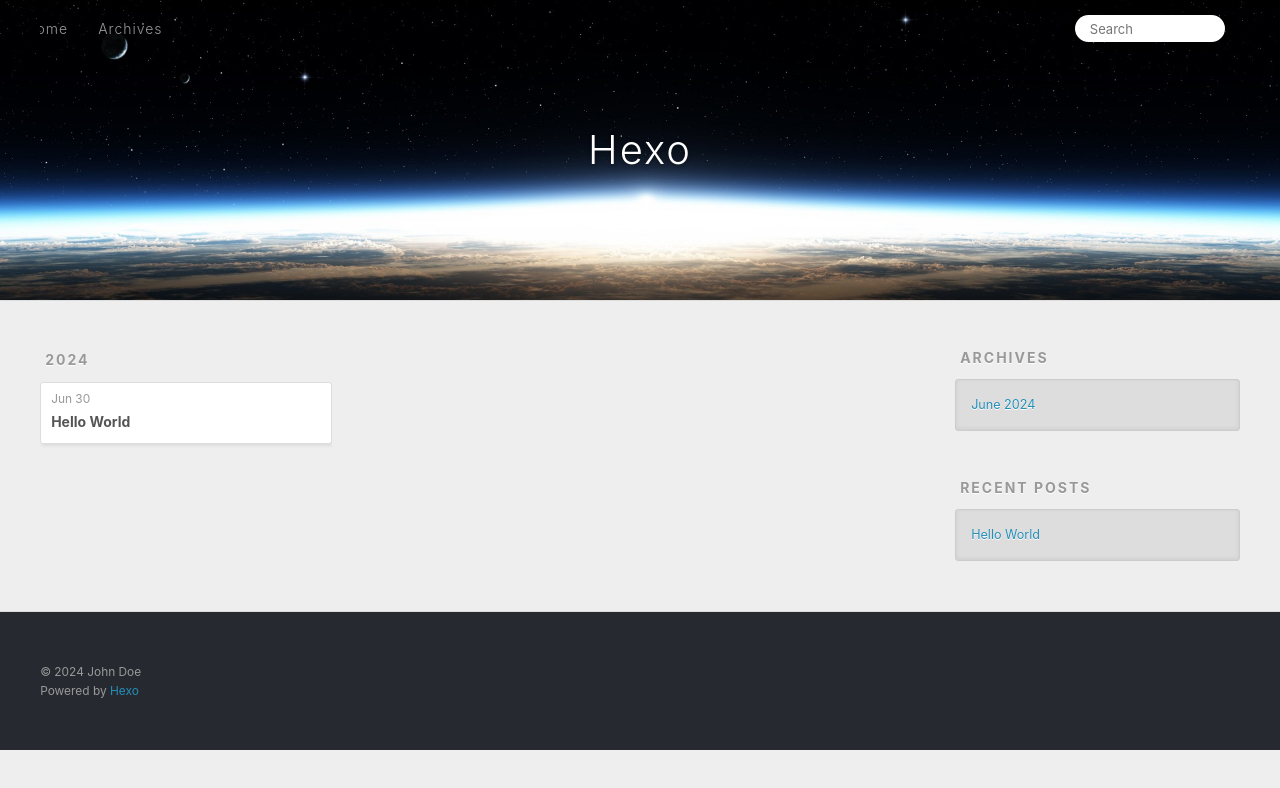
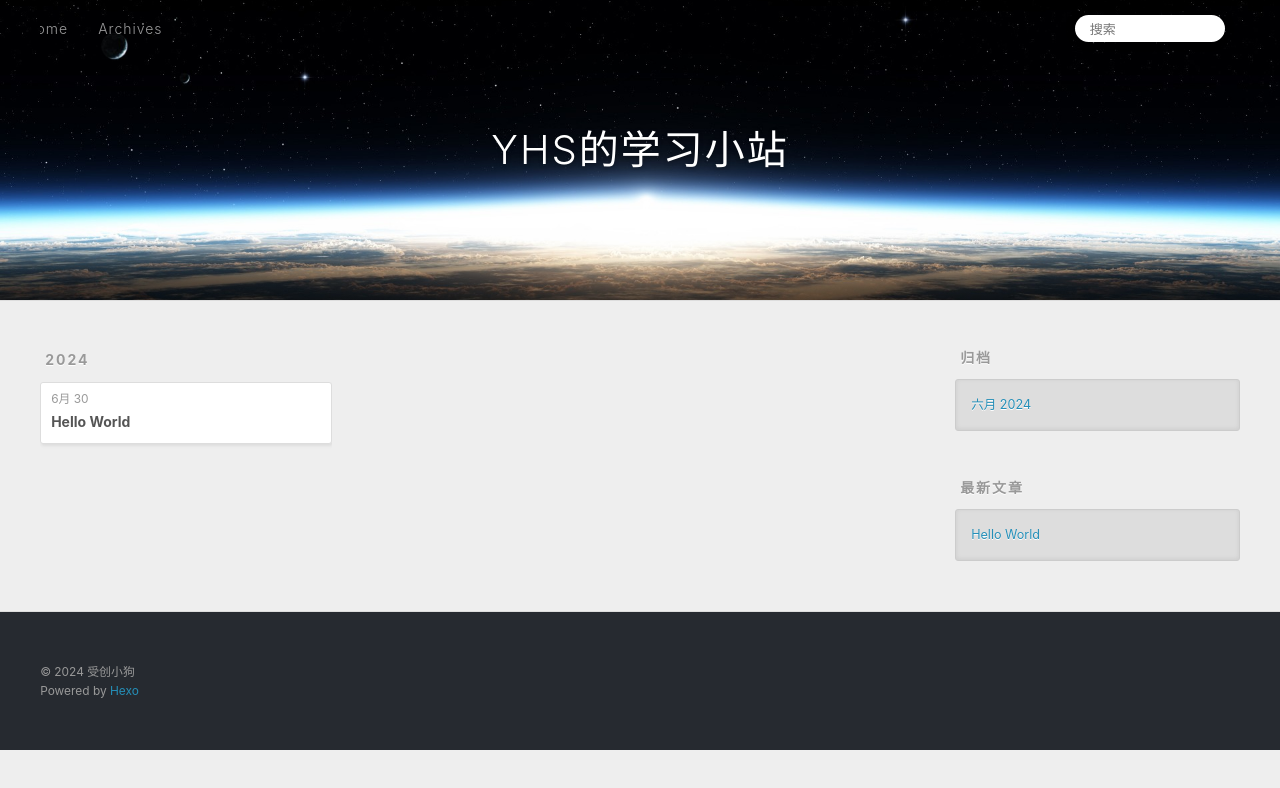
Before and after one commit to scxgYhs/scxgYhs.github.io, a plain HTML site: page archives/index.html in a window 1280 px wide. Both pictures are taken after a click on the link 1232 px from the left and 27 px from the top of the page. Drawn offline with Linux system fonts and the light colour scheme.

Commit message:
Site updated: 2024-06-30 01:06:47

```diff
--- a/archives/index.html
+++ b/archives/index.html
@@ -4,17 +4,17 @@
   <meta charset="utf-8">
 
 
-  <title>Archives | Hexo</title>
+  <title>归档 | YHS的学习小站</title>
   <meta name="viewport" content="width=device-width, initial-scale=1, shrink-to-fit=no">
   <meta property="og:type" content="website">
-<meta property="og:title" content="Hexo">
+<meta property="og:title" content="YHS的学习小站">
 <meta property="og:url" content="http://example.com/archives/index.html">
-<meta property="og:site_name" content="Hexo">
-<meta property="og:locale" content="en_US">
-<meta property="article:author" content="John Doe">
+<meta property="og:site_name" content="YHS的学习小站">
+<meta property="og:locale" content="zh_CN">
+<meta property="article:author" content="受创小狗">
 <meta name="twitter:card" content="summary">
 
-    <link rel="alternate" href="/atom.xml" title="Hexo" type="application/atom+xml">
+    <link rel="alternate" href="/atom.xml" title="YHS的学习小站" type="application/atom+xml">
 
 
     <link rel="shortcut icon" href="/favicon.png">
@@ -39,7 +39,7 @@
   <div id="header-outer" class="outer">
     <div id="header-title" class="inner">
       <h1 id="logo-wrap">
-        <a href="/" id="logo">Hexo</a>
+        <a href="/" id="logo">YHS的学习小站</a>
       </h1>
 
     </div>
@@ -55,12 +55,12 @@
       <nav id="sub-nav">
 
 
-          <a class="nav-icon" href="/atom.xml" title="RSS Feed"><span class="fa fa-rss"></span></a>
+          <a class="nav-icon" href="/atom.xml" title="RSS 订阅"><span class="fa fa-rss"></span></a>
 
-        <a class="nav-icon nav-search-btn" title="Search"><span class="fa fa-search"></span></a>
+        <a class="nav-icon nav-search-btn" title="搜索"><span class="fa fa-search"></span></a>
       </nav>
       <div id="search-form-wrap">
-        <form action="//google.com/search" method="get" accept-charset="UTF-8" class="search-form"><input type="search" name="q" class="search-form-input" placeholder="Search"><button type="submit" class="search-form-submit">&#xF002;</button><input type="hidden" name="sitesearch" value="http://example.com"></form>
+        <form action="//google.com/search" method="get" accept-charset="UTF-8" class="search-form"><input type="search" name="q" class="search-form-input" placeholder="搜索"><button type="submit" class="search-form-submit">&#xF002;</button><input type="hidden" name="sitesearch" value="http://example.com"></form>
       </div>
     </div>
   </div>
@@ -84,7 +84,7 @@
   <div class="archive-article-inner">
     <header class="archive-article-header">
       <a href="/2024/06/30/hello-world/" class="archive-article-date">
-  <time class="dt-published" datetime="2024-06-29T16:11:15.136Z" itemprop="datePublished">Jun 30</time>
+  <time class="dt-published" datetime="2024-06-29T16:11:15.136Z" itemprop="datePublished">6月 30</time>
 </a>
 
 
@@ -116,9 +116,9 @@
 
 
   <div class="widget-wrap">
-    <h3 class="widget-title">Archives</h3>
+    <h3 class="widget-title">归档</h3>
     <div class="widget">
-      <ul class="archive-list"><li class="archive-list-item"><a class="archive-list-link" href="/archives/2024/06/">June 2024</a></li></ul>
+      <ul class="archive-list"><li class="archive-list-item"><a class="archive-list-link" href="/archives/2024/06/">六月 2024</a></li></ul>
     </div>
   </div>
 
@@ -126,7 +126,7 @@
 
 
   <div class="widget-wrap">
-    <h3 class="widget-title">Recent Posts</h3>
+    <h3 class="widget-title">最新文章</h3>
     <div class="widget">
       <ul>
 
@@ -147,7 +147,7 @@
   <div class="outer">
     <div id="footer-info" class="inner">
 
-      &copy; 2024 John Doe<br>
+      &copy; 2024 受创小狗<br>
       Powered by <a href="https://hexo.io/" target="_blank">Hexo</a>
     </div>
   </div>
```
Also changed, not shown: 2024/06/30/hello-world/index.html (+14 -14 lines), archives/2024/06/index.html (+15 -15 lines), archives/2024/index.html (+15 -15 lines), index.html (+15 -15 lines).
